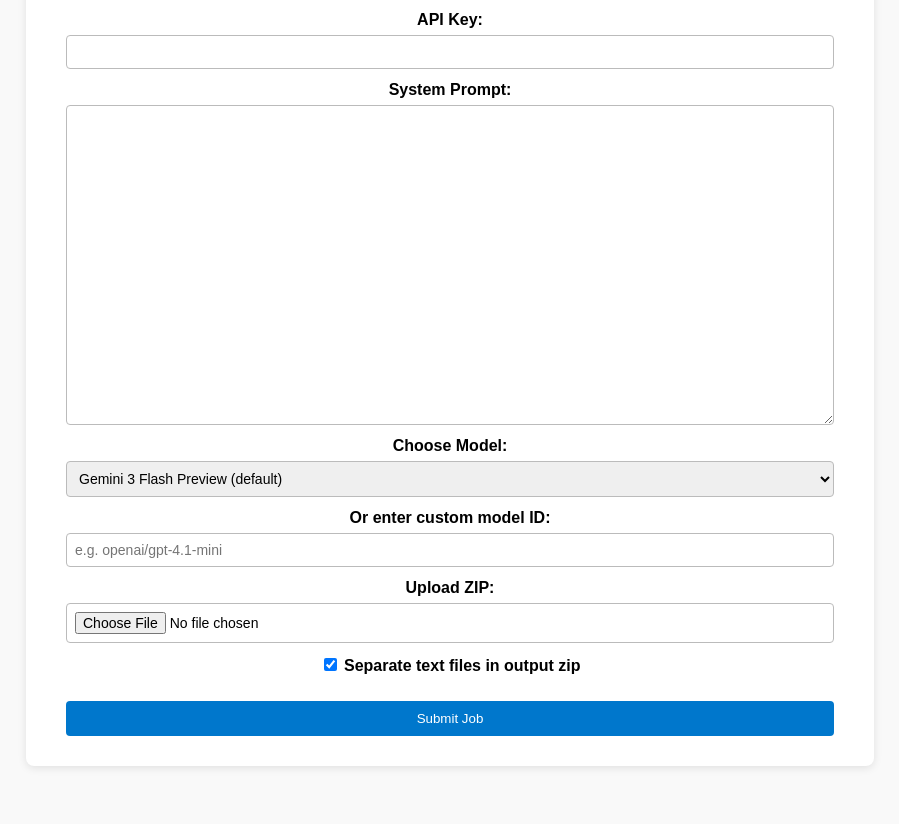
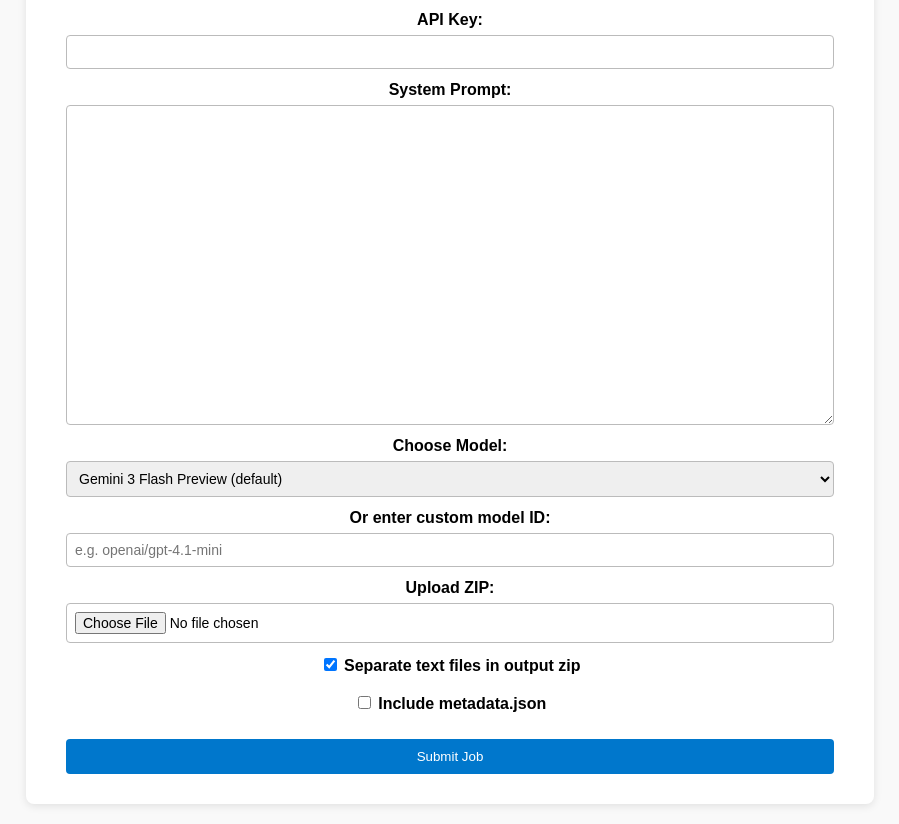
Before and after one commit to ValRCS/openrouter_batch_processor, a Flask app: page /marc in a window 1280 px wide. Shown: the part 252-1076 px from the top of the page, without its empty margins (190-1089 px from the left). Before the commit the page ends 1020 px from the top, so only its background shows below. Run offline with Flask 3, Linux system fonts and the light colour scheme.

Commit message:
feat: add option to include metadata in job submissions and outputs

```diff
--- a/app.py
+++ b/app.py
@@ -33,6 +33,7 @@ def handle_submission(template_name, group_by_subfolder=False):
         timestamp = datetime.now().strftime("%Y-%m-%d %H:%M:%S")
         include_inputs = "include_inputs" in request.form
         separate_outputs = "separate_outputs" in request.form
+        include_metadata = "include_metadata" in request.form
 
         meta = {
             "api_key": api_key,
@@ -41,7 +42,8 @@ def handle_submission(template_name, group_by_subfolder=False):
             "submitted_at": timestamp,
             "include_inputs": include_inputs,
             "group_by_subfolder": group_by_subfolder,
-            "separate_outputs": separate_outputs
+            "separate_outputs": separate_outputs,
+            "include_metadata": include_metadata
         }
 
         with open(os.path.join(job_dir, "meta.json"), "w") as f:
--- a/templates/marc.html
+++ b/templates/marc.html
@@ -27,6 +27,10 @@
           <input type="checkbox" name="separate_outputs" value="true" checked>
           Separate text files in output zip
         </label>
+        <label>
+          <input type="checkbox" name="include_metadata" value="true">
+          Include metadata.json
+        </label>
 
         <input type="submit" value="Submit Job">
       </form>
--- a/worker.py
+++ b/worker.py
@@ -121,6 +121,7 @@ def process_job(job_id, meta):
     model = meta.get("model", "google/gemini-2.5-flash")
     group_by_subfolder = meta.get("group_by_subfolder", False)
     separate_outputs = meta.get("separate_outputs", False)
+    include_metadata = meta.get("include_metadata", False)
 
     # for progress tracking
     groups = _build_groups(input_dir, group_by_subfolder)
@@ -215,13 +216,16 @@ def process_job(job_id, meta):
 
     # Create results.zip
     with zipfile.ZipFile(zip_path, "w", zipfile.ZIP_DEFLATED) as zf:
-        zf.write(output_path, arcname="output.csv")
-        zf.write(input_csv_path, arcname="input.csv")   # <-- include in zip
-        if os.path.exists(meta_file):
-            zf.write(meta_file, arcname="meta.json")
         if separate_outputs:
             for fpath, filename in output_text_files:
                 zf.write(fpath, arcname=filename)
+            if include_metadata and os.path.exists(meta_file):
+                zf.write(meta_file, arcname="meta.json")
+        else:
+            zf.write(output_path, arcname="output.csv")
+            zf.write(input_csv_path, arcname="input.csv")   # <-- include in zip
+            if os.path.exists(meta_file):
+                zf.write(meta_file, arcname="meta.json")
         # Only include inputs if requested
         if meta.get("include_inputs", False):
             for fpath in _list_files_sorted(input_dir):
```
